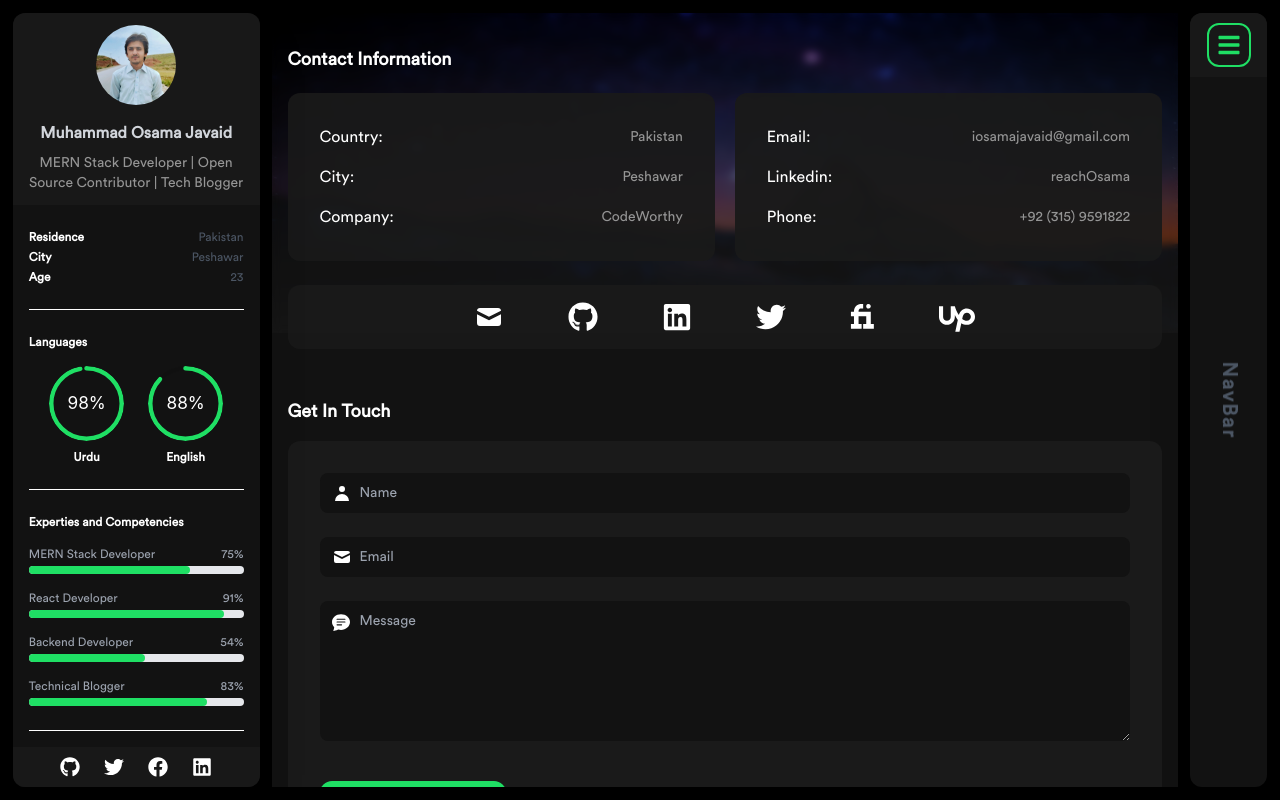
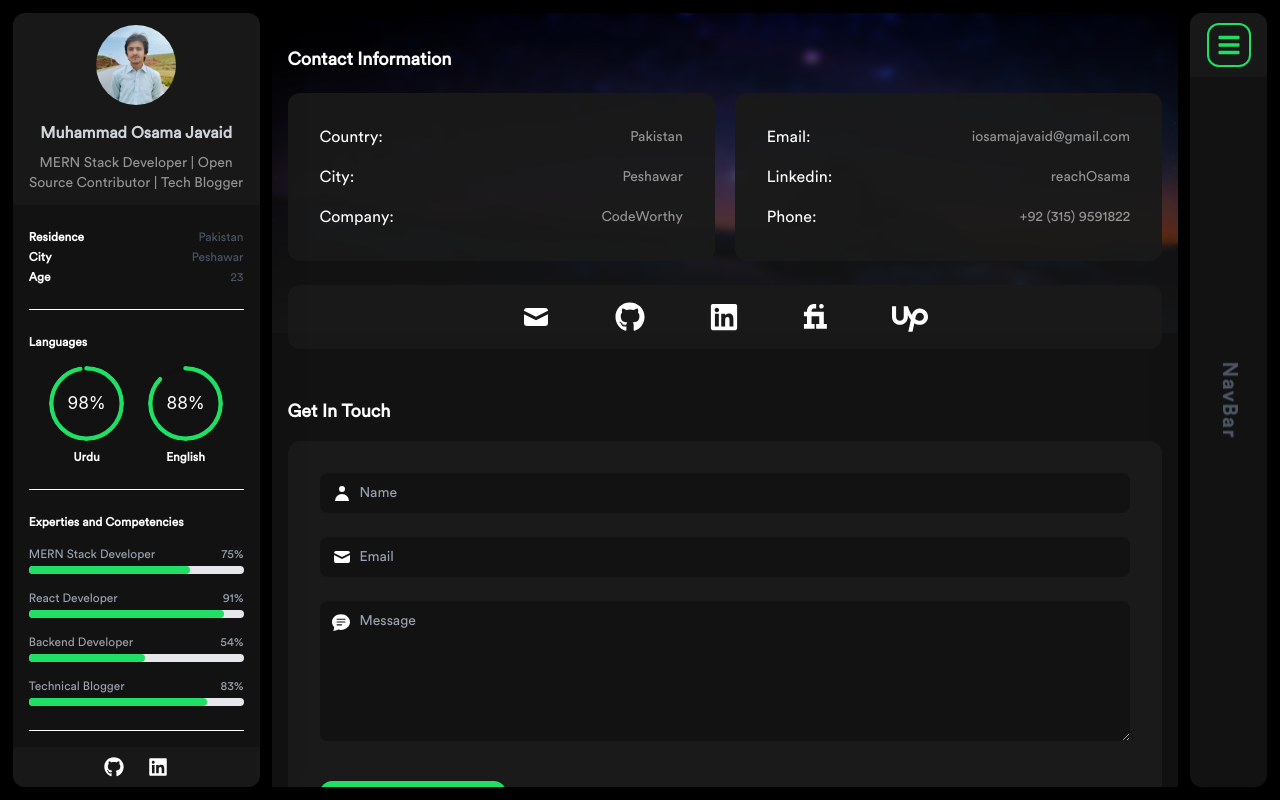
Before and after one commit to founder960107/My-portfolio, a Next.js app: page /contact in a window 1280 px wide. Built offline with nearby package versions, Linux system fonts and the light colour scheme.

Commit message:
fb and twitter account links commented

```diff
--- a/components/Common/Intro/index.jsx
+++ b/components/Common/Intro/index.jsx
@@ -37,12 +37,12 @@ const Intro = () => {
         <Link href={SOCIAL_LINKS.GITHUB} target='_blank' rel='noreferrer' className=''>
           <FaGithub />
         </Link>
-        <Link href={SOCIAL_LINKS.TWITTER} target='_blank' rel='noreferrer' className=''>
+        {/* <Link href={SOCIAL_LINKS.TWITTER} target='_blank' rel='noreferrer' className=''>
           <FaTwitter />
-        </Link>
-        <Link href={SOCIAL_LINKS.FACEBOOK} target='_blank' rel='noreferrer' className=''>
+        </Link> */}
+        {/* <Link href={SOCIAL_LINKS.FACEBOOK} target='_blank' rel='noreferrer' className=''>
           <FaFacebook />
-        </Link>
+        </Link> */}
         <Link href={SOCIAL_LINKS.LINKEDIN} target='_blank' rel='noreferrer' className=''>
           <FaLinkedin />
         </Link>
--- a/pages/contact.jsx
+++ b/pages/contact.jsx
@@ -51,7 +51,7 @@ const Contact = () => {
                     <a className='hover:scale-125 ease-in-out duration-700' href="" target='_blank' rel="noreferrer"><HiMail /></a>
                     <a className='hover:scale-125 ease-in-out duration-700' href="https://github.com/osamajavaid" target='_blank' rel="noreferrer"><FaGithub /></a>
                     <a className='hover:scale-125 ease-in-out duration-700' href="https://www.linkedin.com/in/iosamajavaid/" target='_blank' rel="noreferrer"><FaLinkedin /></a>
-                    <a className='hover:scale-125 ease-in-out duration-700' href="https://x.com/iosamajavaid" target='_blank' rel="noreferrer"><FaTwitter /></a>
+                    {/* <a className='hover:scale-125 ease-in-out duration-700' href="https://x.com/iosamajavaid" target='_blank' rel="noreferrer"><FaTwitter /></a> */}
                     <a className='hover:scale-125 ease-in-out duration-700 hidden sm:block' href="https://www.fiverr.com/codeworthy" target='_blank' rel="noreferrer"><Fiverr_Icon /></a>
                     <a className='hover:scale-125 ease-in-out duration-700 text-2xl sm:text-4xl mt-1' href="#" target='_blank' rel="noreferrer"><SiUpwork /></a>
                 </div>
```
